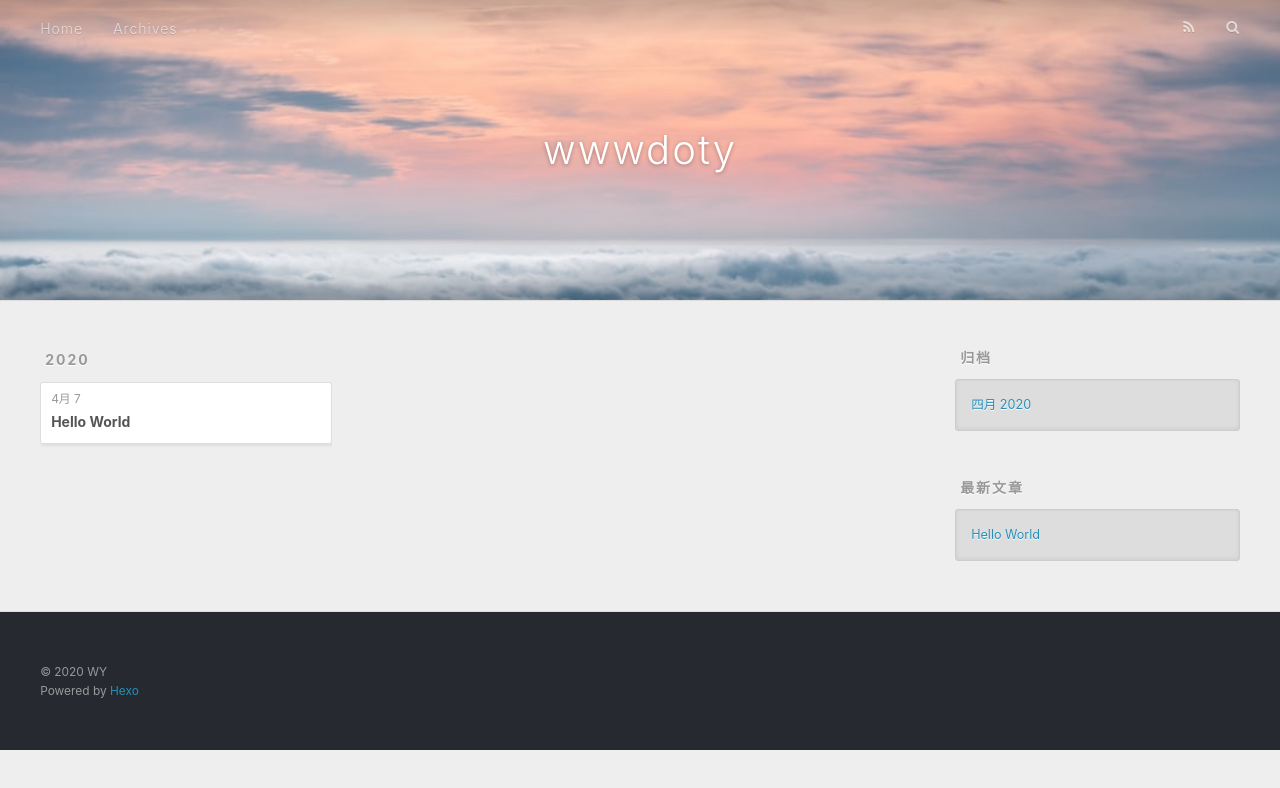
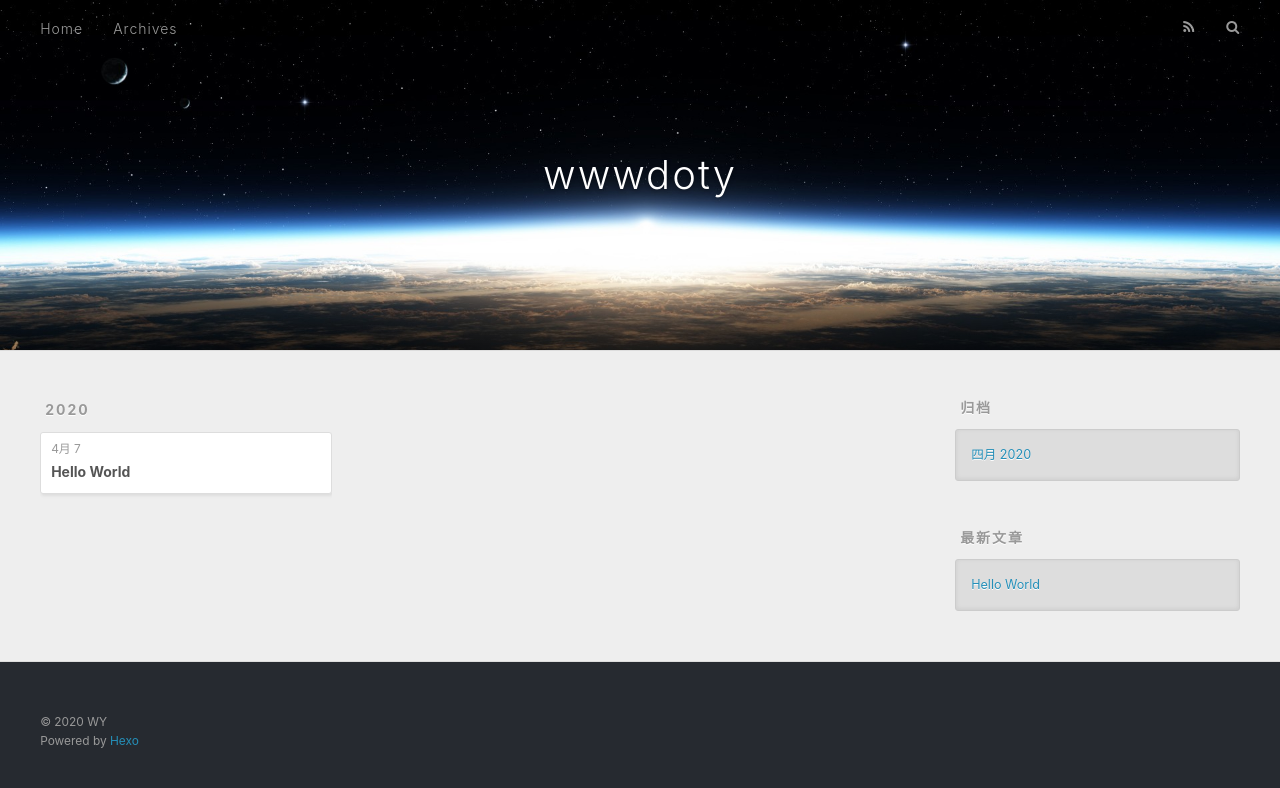
Before and after one commit to wwwdoty/wwwdoty.github.io, a plain HTML site: page archives/index.html in a window 1280 px wide. Drawn offline with nearby package versions, Linux system fonts and the light colour scheme.

Commit message:
Site updated: 2020-04-07 20:41:45

```diff
--- a/css/style.css
+++ b/css/style.css
@@ -308,7 +308,7 @@ body {
   font-weight: bold;
 }
 #header {
-  height: 300px;
+  height: 350px;
   position: relative;
   border-bottom: 1px solid #ddd;
 }
@@ -348,7 +348,7 @@ body {
   left: 0;
   width: 100%;
   height: 100%;
-  background: url("images/cloud.jpg") center #000;
+  background: url("images/banner.jpg") center #000;
   -webkit-background-size: cover;
   -moz-background-size: cover;
   background-size: cover;
```
Also changed, not shown: 2020/04/07/hello-world/index.html (+1 -1 lines), index.html (+1 -1 lines).
